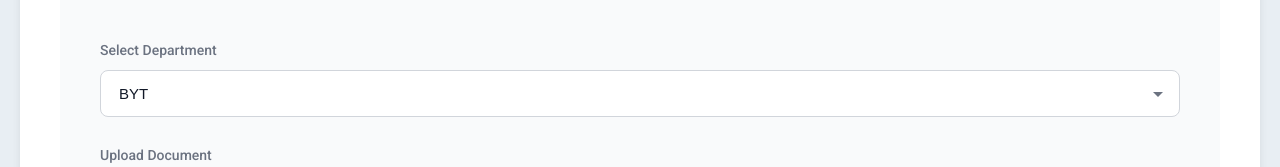
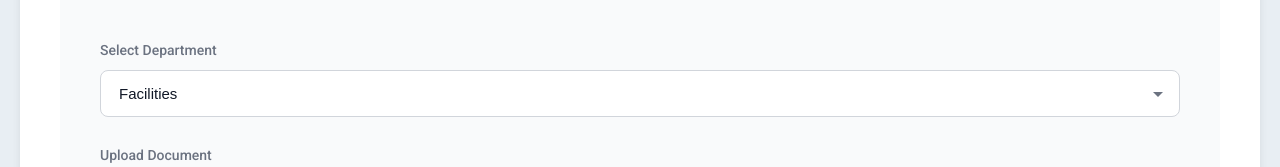
Before and after one commit to Ashwin6138/Chatbot-Admin-Panel, an Angular app: page /upload in a window 1280 px wide. Shown: the part 283-450 px from the top of the page. Built offline with nearby package versions, Linux system fonts and the light colour scheme; sample sign-in values are in the browser's storage.

Commit message:
feat: Update default selected department to 'Facilities' in Upload component

```diff
--- a/src/app/Features/Components/UploadDoc/Pages/upload/upload.html
+++ b/src/app/Features/Components/UploadDoc/Pages/upload/upload.html
@@ -52,7 +52,7 @@
         <div class="form-group">
           <label class="form-label">Select Department</label>
           <select [(ngModel)]="selectedDepartment" class="form-select" [disabled]="isUploading">
-            <option value="BYT">BYT</option>
+            <option value="Facilities">Facilities</option>
             <option value="IT">IT</option>
             <option value="HR">HR</option>
             <option value="Finance">Finance</option>
--- a/src/app/Features/Components/UploadDoc/Pages/upload/upload.ts
+++ b/src/app/Features/Components/UploadDoc/Pages/upload/upload.ts
@@ -16,7 +16,7 @@ import { RouterLink } from '@angular/router';
 
 
 export class Upload {
-  selectedDepartment: string = 'BYT';
+  selectedDepartment: string = 'Facilities';
   dragActive: boolean = false;
   selectedFile: File | null = null;
   isUploading: boolean = false;
```
